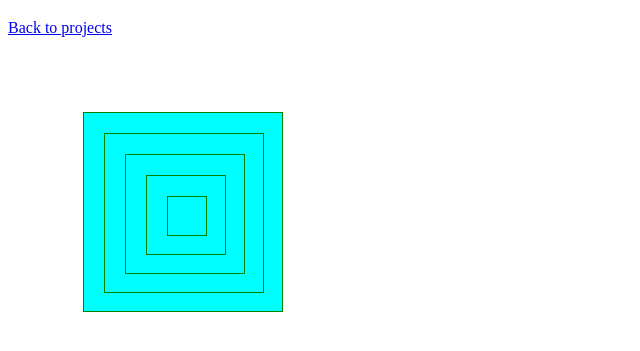
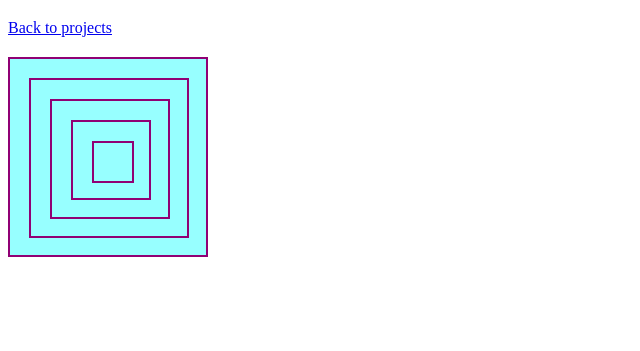
Before and after one commit to mahisha/learning, a plain HTML site: page squares-nested-inside/index.html in a window 1280 px wide. Shown: the part 61-412 px from the top of the page, without its empty margins (0-640 px from the left). Drawn offline with Linux system fonts and the light colour scheme.

Commit message:
Updated Code

```diff
--- a/squares-nested-inside/index.html
+++ b/squares-nested-inside/index.html
@@ -11,11 +11,13 @@
 		<h1>Squares Nested Inside</h1>
 		<a href="../index.html">Back to projects</a>
 
-		<div class="square-1">
-			<div class="square-2">
-				<div class="square-3">
-					<div class="square-4">
-						<div class="square-5"></div>
+		<div id="boxes">
+			<div id="square-1">
+				<div id="square-2">
+					<div id="square-3">
+						<div id="square-4">
+							<div id="square-5"></div>
+						</div>
 					</div>
 				</div>
 			</div>
--- a/squares-nested-inside/styles.css
+++ b/squares-nested-inside/styles.css
@@ -1,43 +1,30 @@
 * {
 	box-sizing: border-box;
 }
-.square-1 {
-	border: 1px solid green;
-	padding: 5px;
-	margin: 75px;
-	background-color: aqua;
+
+#boxes div {
+	border: 2px solid rgb(144, 0, 116);
+	padding: 19px;
+	background-color: rgb(151, 255, 255);
+}
+#square-1 {
 	width: 200px;
 	height: 200px;
+	margin-top: 20px;
 }
-.square-2 {
-	border: 1px solid green;
-	padding: 5px;
-	margin: 15px;
-	background-color: aqua;
+#square-2 {
 	width: 160px;
 	height: 160px;
 }
-.square-3 {
-	border: 1px solid green;
-	padding: 5px;
-	margin: 15px;
-	background-color: aqua;
+#square-3 {
 	width: 120px;
 	height: 120px;
 }
-.square-4 {
-	border: 1px solid green;
-	padding: 5px;
-	margin: 15px;
-	background-color: aqua;
+#square-4 {
 	width: 80px;
 	height: 80px;
 }
-.square-5 {
-	border: 1px solid green;
-	padding: 5px;
-	margin: 15px;
-	background-color: aqua;
+#square-5 {
 	width: 40px;
 	height: 40px;
 }
```
